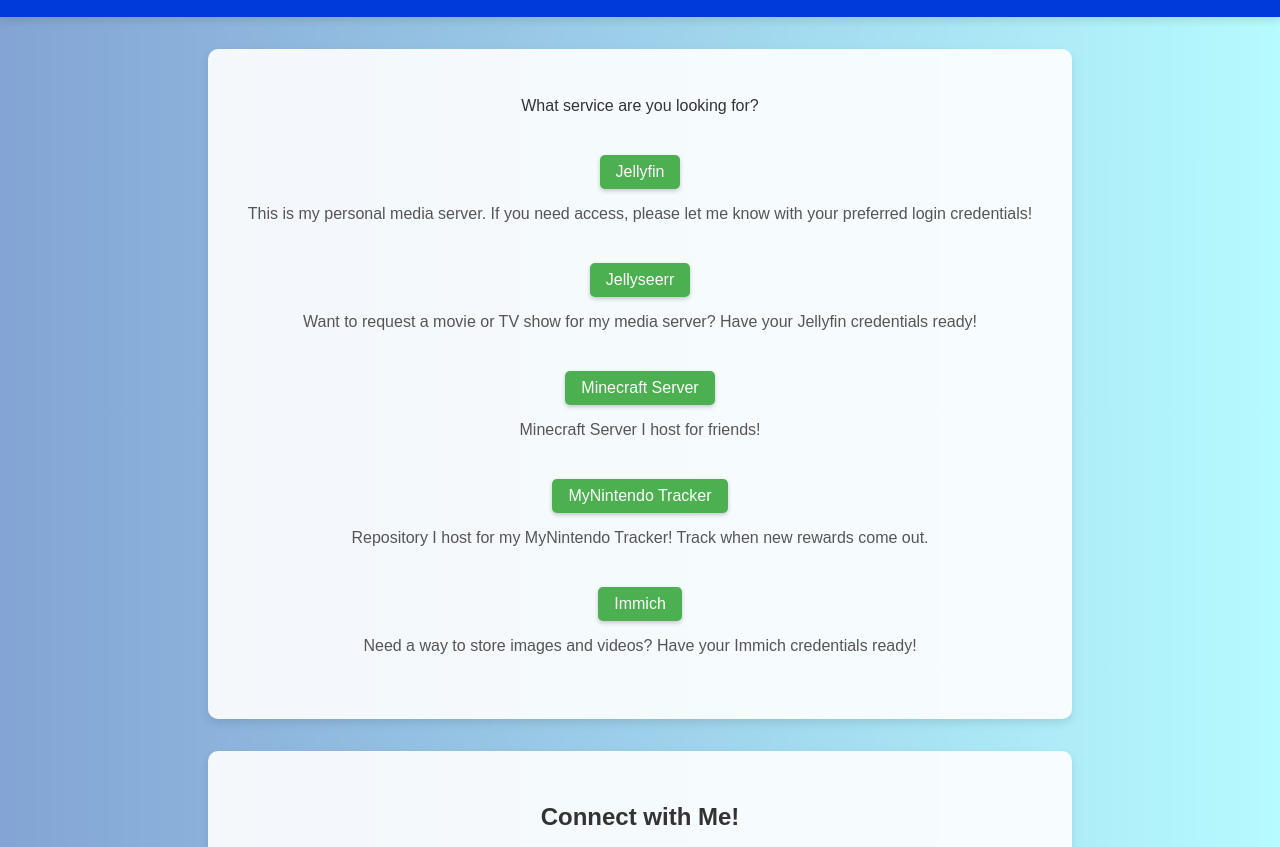
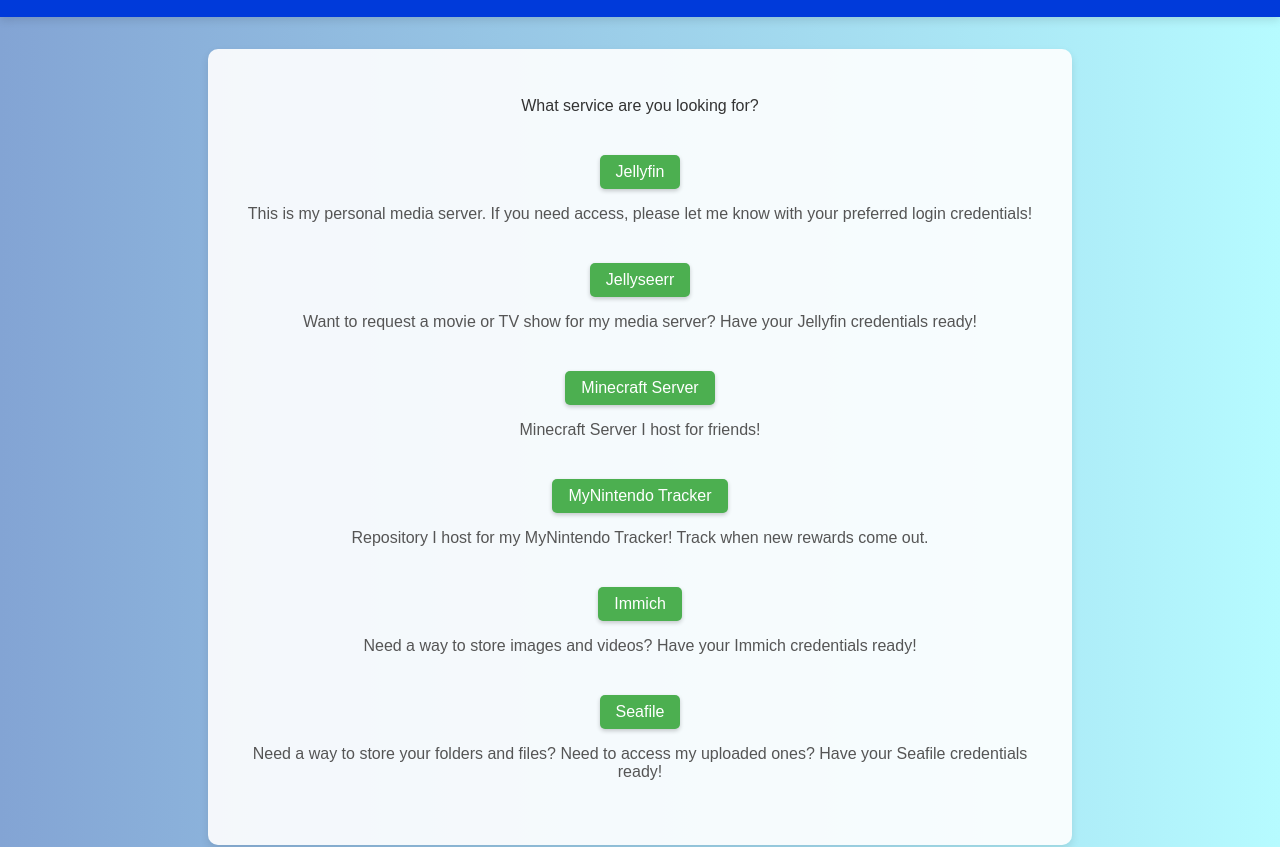
Before and after one commit to Ryely-Squires/ryelysquires, a plain HTML site: page index.html in a window 1280 px wide. Shown: the part 95-942 px from the top of the page. Drawn offline with Linux system fonts and the light colour scheme.

Commit message:
Update index.html
Added seafile.

```diff
--- a/index.html
+++ b/index.html
@@ -34,6 +34,10 @@
                 <a href="http://173.35.61.185:2283" class="button">Immich</a>
                 <p>Need a way to store images and videos? Have your Immich credentials ready!</p>
             </div>
+            <div class="service">
+                <a href="http://173.35.61.185:49153" class="button">Seafile</a>
+                <p>Need a way to store your folders and files? Need to access my uploaded ones? Have your Seafile credentials ready!</p>
+            </div>
         </div>
     </main>
     <footer>
```
